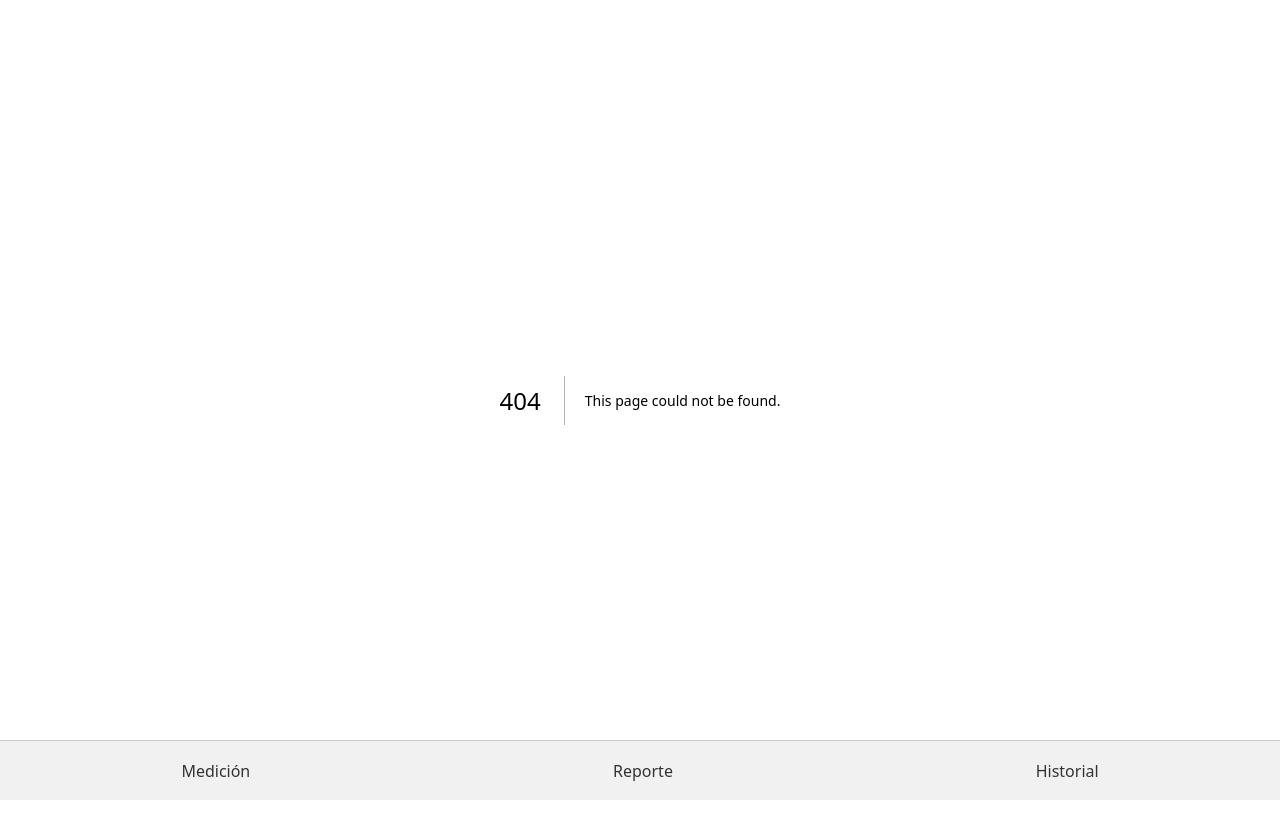
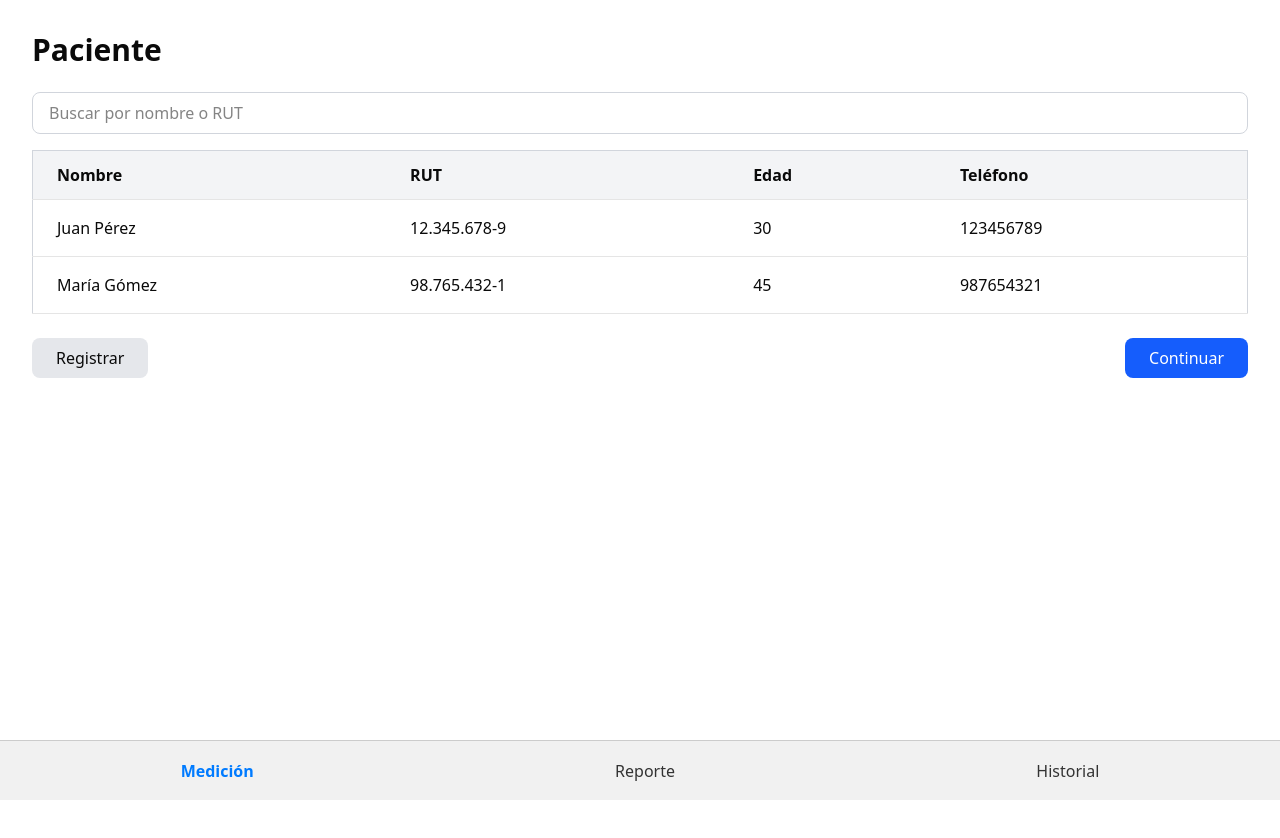
Before and after one commit to Sebastian-UA/Proyecto_t, a Next.js app in the folder frontend_web/: page /pages/paciente in a window 1280 px wide. Before the commit this address had no page. Shown: the top 838 px of the page. After the commit the page ends 800 px from the top, so only its background shows below. Built offline with nearby package versions, Linux system fonts and the light colour scheme.

Commit message:
ajuste interfaz paciente

```diff
--- a/frontend_web/src/app/page.tsx
+++ b/frontend_web/src/app/page.tsx
@@ -2,5 +2,5 @@
 import { redirect } from "next/navigation";
 
 export default function Home() {
-  redirect("/pages/medicion_p");
+  redirect("/pages/paciente");
 }
--- a/frontend_web/src/components/barra.tsx
+++ b/frontend_web/src/components/barra.tsx
@@ -7,7 +7,7 @@ const BottomNav = () => {
   const pathname = usePathname();
 
   const navItems = [
-    { name: "Medición", path: "/pages/medicion_p" },  // Ruta para 'medicion_p'
+    { name: "Medición", path: "/pages/paciente" },  // Ruta para 'medicion_p'
     { name: "Reporte", path: "/pages/reporte" },      // Ruta para 'reporte'
     { name: "Historial", path: "/pages/historial" },  // Ruta para 'historial'
   ];
```
Also changed, not shown: frontend_web/src/app/pages/paciente/page.tsx (renamed from frontend_web/src/app/pages/medicion_p/page.tsx).
